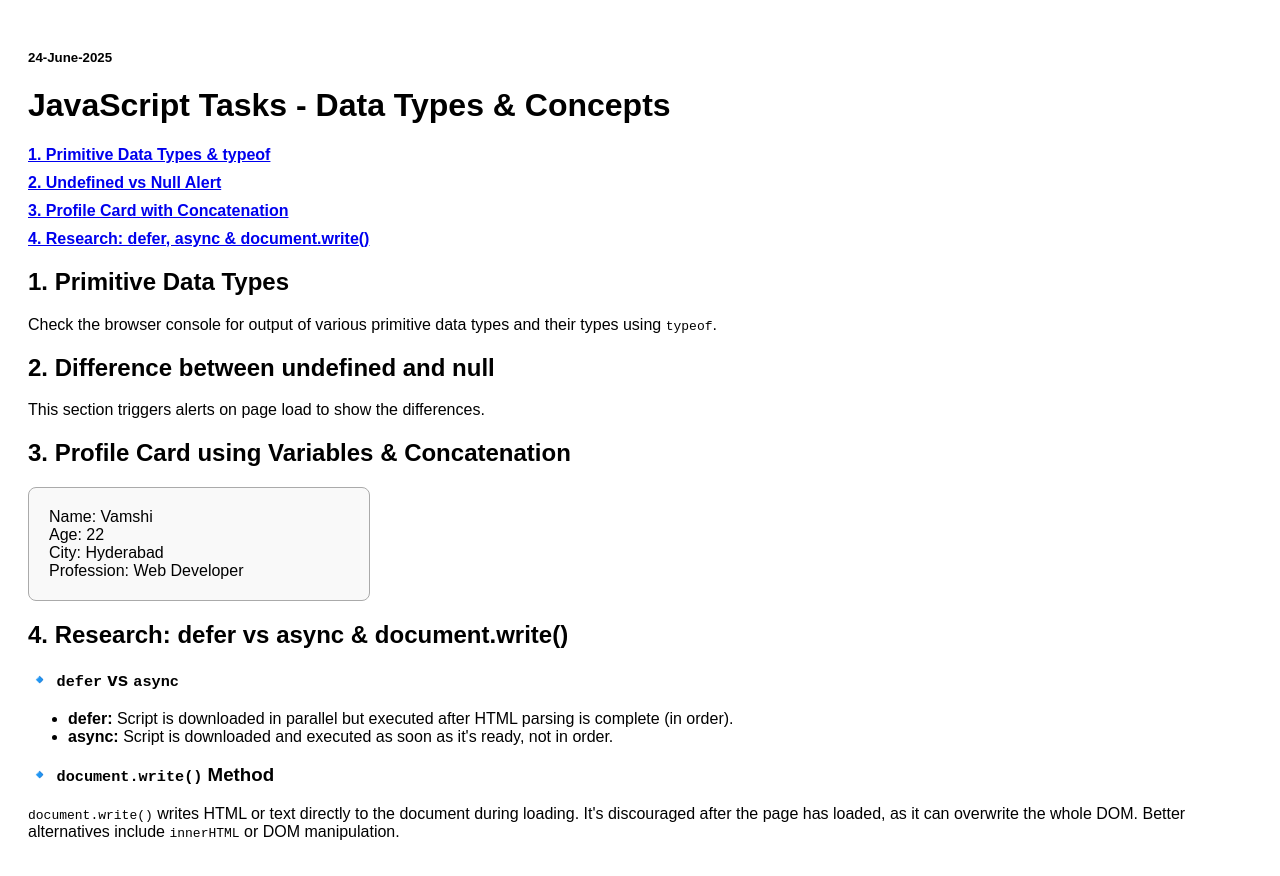
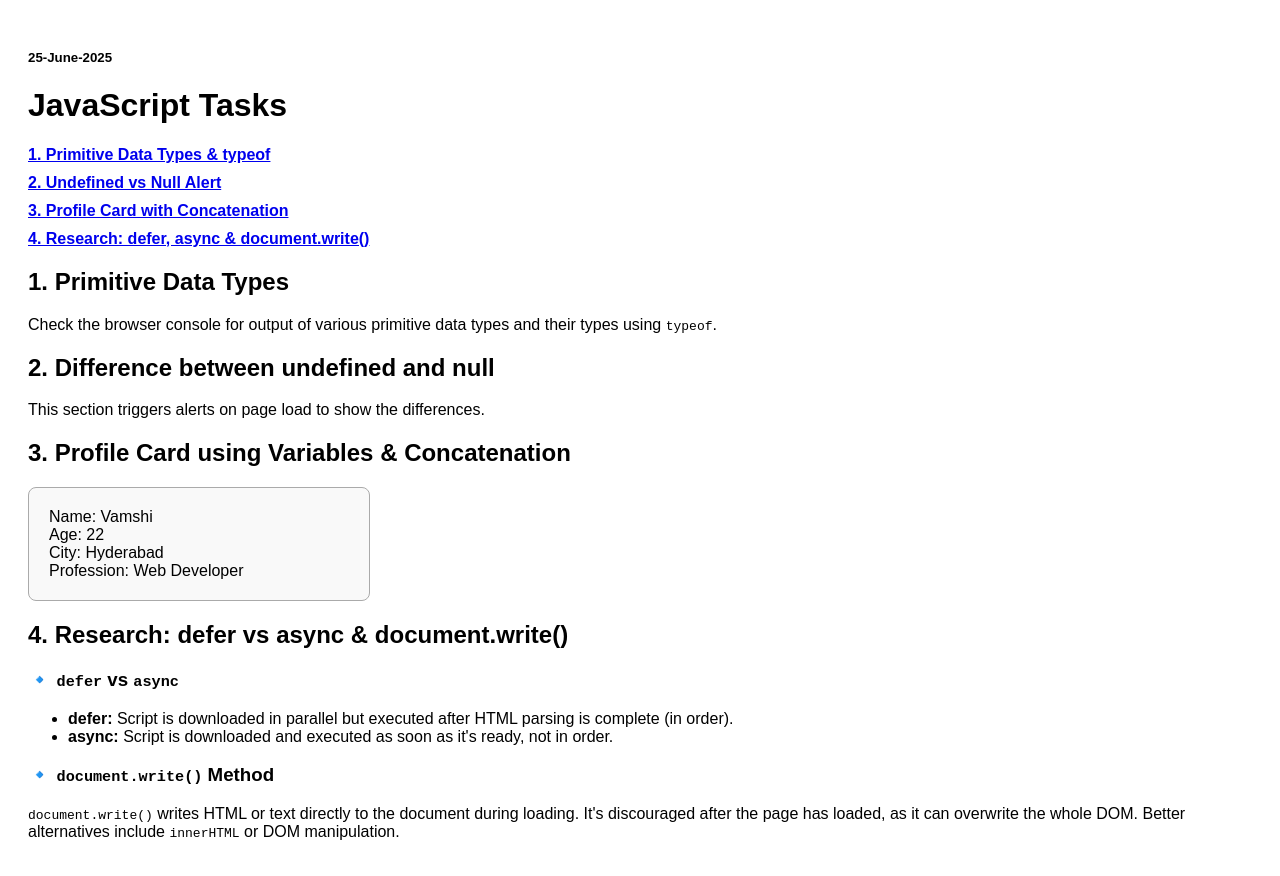
Before and after one commit to vamshim726/Js-Variables-Primitive-Data-types, a plain HTML site: page index.html in a window 1280 px wide. Drawn offline with Linux system fonts and the light colour scheme.

Commit message:
Update index.html

```diff
--- a/index.html
+++ b/index.html
@@ -24,8 +24,8 @@
   </style>
 </head>
 <body>
-  <h5>24-June-2025 </h2>
-  <h1>JavaScript Tasks - Data Types & Concepts</h1>
+  <h5>25-June-2025 </h2>
+  <h1>JavaScript Tasks</h1>
 
   <!-- Navigation -->
   <nav>
```
